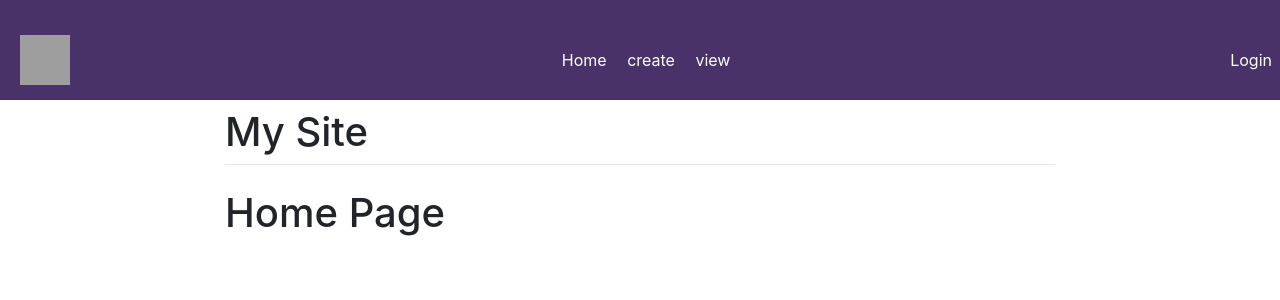
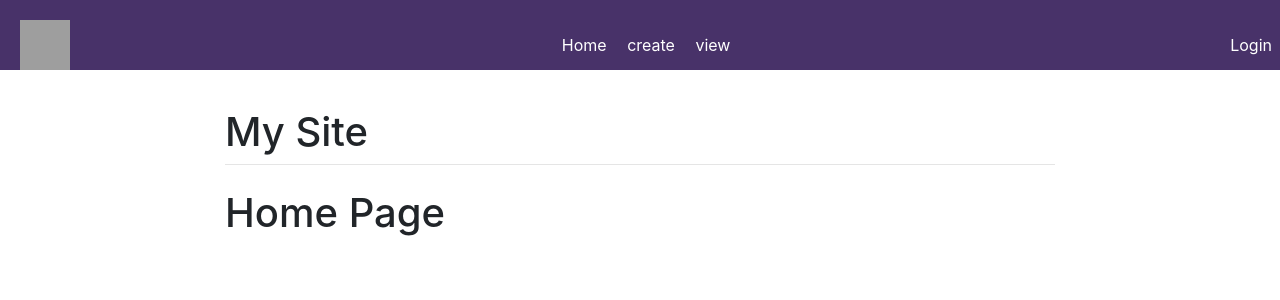
Before and after one commit to hhn2/dj, a Django app: page / in a window 1280 px wide. Shown: the top 300 px of the page. Run offline with Django 5.2, Linux system fonts and the light colour scheme; grey boxes are pictures that could not be loaded.

Commit message:
no message

```diff
--- a/mysite/main/templates/main/base.html
+++ b/mysite/main/templates/main/base.html
@@ -7,7 +7,7 @@
       }
 
       .sidenav {
-        height: 100px; /* Set the height of the sidenav as needed */
+        height: 70px; /* Set the height of the sidenav as needed */
         width: 100%;
         position: fixed;
         z-index: 1;
```
Also changed, not shown: 1 other file.
